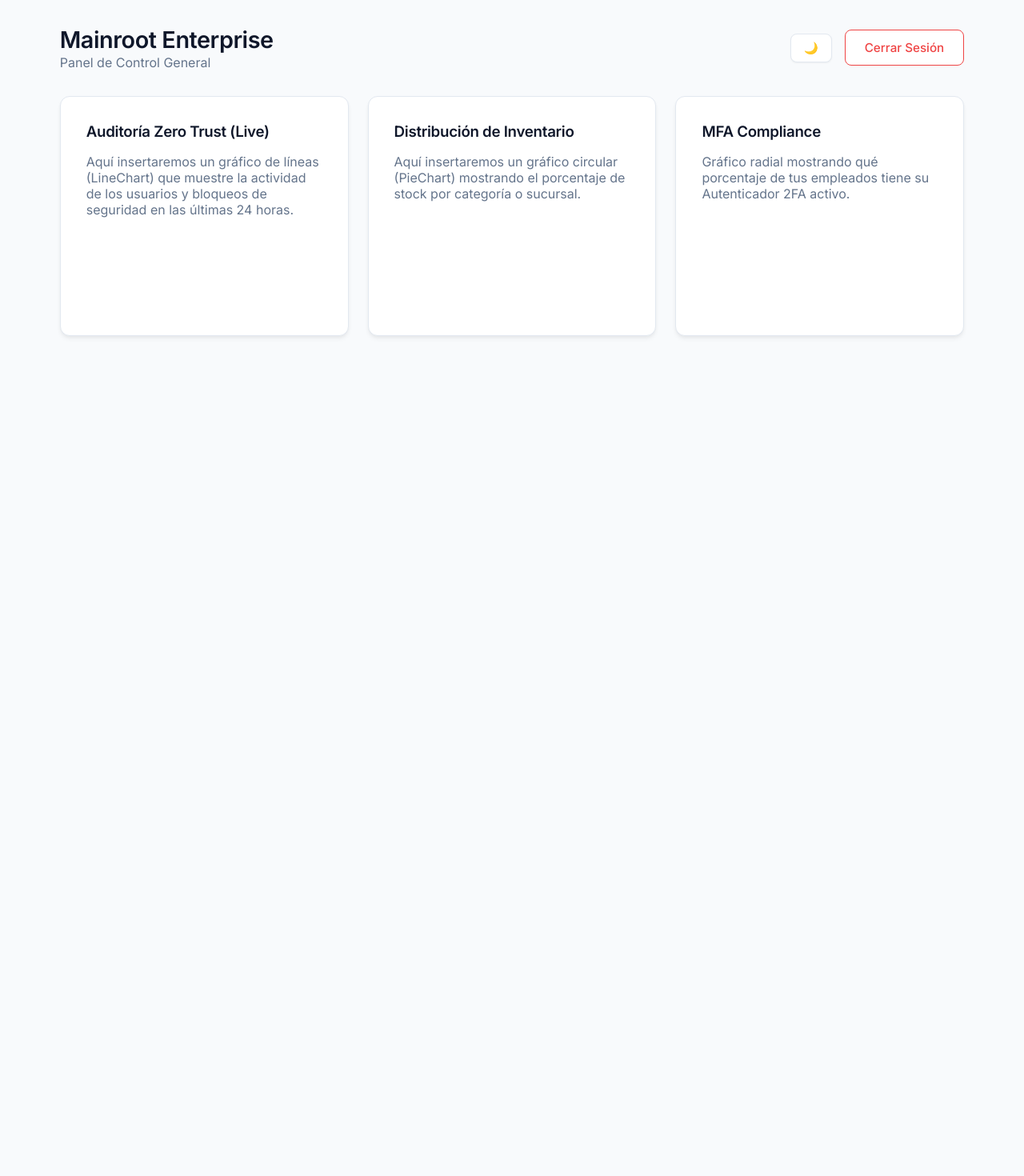
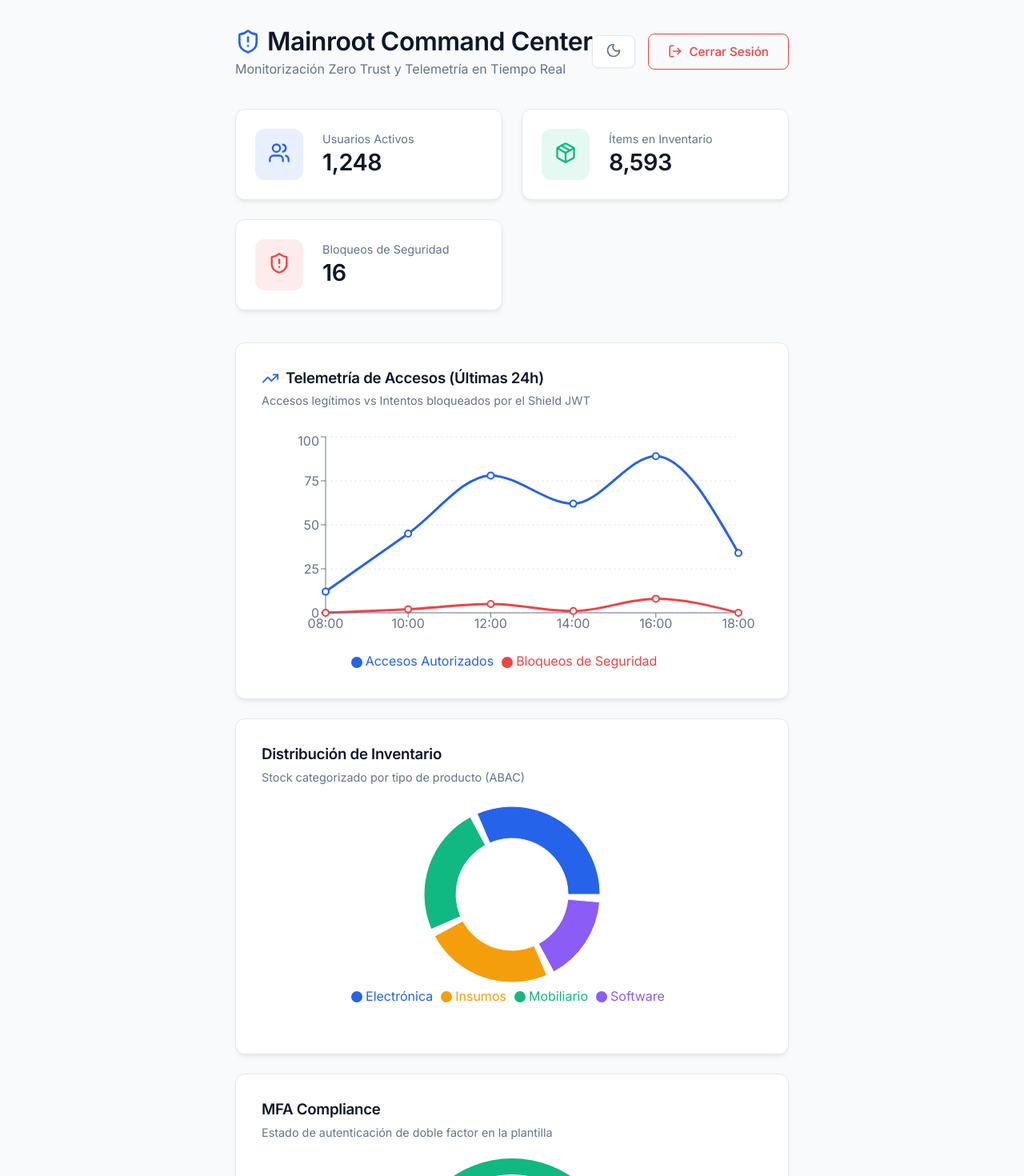
Before and after one commit to Hazielcode/MainRoot, a React app in the folder frontend/: page /dashboard in a window 1280 px wide. Shown: the top 1470 px of the page at 80% size. Before the commit the page ends 800 px from the top, so only its background shows below. Built offline with nearby package versions, Linux system fonts and the light colour scheme; sample sign-in values are in the browser's storage; the HTML template or start-up script is replaced by a standard one.

Commit message:
feat: Dashboard empresarial con graficos Recharts animados

```diff
--- a/frontend/package.json
+++ b/frontend/package.json
@@ -11,9 +11,11 @@
   },
   "dependencies": {
     "axios": "^1.16.0",
+    "lucide-react": "^1.14.0",
     "react": "^19.2.5",
     "react-dom": "^19.2.5",
-    "react-router-dom": "^7.15.0"
+    "react-router-dom": "^7.15.0",
+    "recharts": "^3.8.1"
   },
   "devDependencies": {
     "@eslint/js": "^10.0.1",
--- a/frontend/src/pages/DashboardPage.jsx
+++ b/frontend/src/pages/DashboardPage.jsx
@@ -1,10 +1,69 @@
-import React, { useContext } from 'react';
+import React, { useContext, useState, useEffect } from 'react';
 import { useNavigate } from 'react-router-dom';
 import { ThemeContext } from '../App.jsx';
+import {
+  LineChart, Line, XAxis, YAxis, CartesianGrid, Tooltip as RechartsTooltip, ResponsiveContainer,
+  PieChart, Pie, Cell, RadialBarChart, RadialBar, Legend
+} from 'recharts';
+import { ShieldAlert, Users, Package, TrendingUp, LogOut, Sun, Moon } from 'lucide-react';
+
+// === Datos Simulados (Placeholder para el Backend Real) ===
+const auditData = [
+  { time: '08:00', accesses: 12, blocks: 0 },
+  { time: '10:00', accesses: 45, blocks: 2 },
+  { time: '12:00', accesses: 78, blocks: 5 },
+  { time: '14:00', accesses: 62, blocks: 1 },
+  { time: '16:00', accesses: 89, blocks: 8 },
+  { time: '18:00', accesses: 34, blocks: 0 },
+];
+
+const inventoryData = [
+  { name: 'Electrónica', value: 400 },
+  { name: 'Mobiliario', value: 300 },
+  { name: 'Insumos', value: 300 },
+  { name: 'Software', value: 200 },
+];
+
+const mfaData = [
+  { name: 'Sin MFA', count: 20, fill: 'var(--danger)' },
+  { name: 'MFA Activo', count: 80, fill: 'var(--success)' },
+];
+
+const COLORS = ['#2563eb', '#10b981', '#f59e0b', '#8b5cf6'];
+
+// Custom Tooltip estilizado para hacer match con el modo Oscuro/Claro
+const CustomTooltip = ({ active, payload, label }) => {
+  if (active && payload && payload.length) {
+    return (
+      <div style={{
+        backgroundColor: 'var(--bg-secondary)',
+        padding: '1rem',
+        border: '1px solid var(--border-color)',
+        borderRadius: '8px',
+        boxShadow: 'var(--shadow-lg)'
+      }}>
+        <p style={{ margin: '0 0 0.5rem 0', fontWeight: 600, color: 'var(--text-primary)' }}>{label}</p>
+        {payload.map((entry, index) => (
+          <p key={index} style={{ margin: 0, color: entry.color, fontSize: '0.9rem', fontWeight: 500 }}>
+            {entry.name}: {entry.value}
+          </p>
+        ))}
+      </div>
+    );
+  }
+  return null;
+};
 
 const DashboardPage = () => {
   const navigate = useNavigate();
   const { isDarkMode, toggleTheme } = useContext(ThemeContext);
+  const [loading, setLoading] = useState(true);
+
+  // Simulación de carga inicial para disparar animaciones de entrada
+  useEffect(() => {
+    const timer = setTimeout(() => setLoading(false), 500);
+    return () => clearTimeout(timer);
+  }, []);
 
   const handleLogout = () => {
     localStorage.removeItem('mainroot_token');
@@ -12,39 +71,149 @@ const DashboardPage = () => {
   };
 
   return (
-    <div style={{ padding: '2rem', maxWidth: '1200px', margin: '0 auto' }}>
-      {/* Header del Dashboard */}
-      <header style={{ display: 'flex', justifyContent: 'space-between', alignItems: 'center', marginBottom: '2rem' }}>
+    <div style={{ padding: '2rem', maxWidth: '1400px', margin: '0 auto' }}>
+
+      {/* Header Corporativo */}
+      <header style={{ display: 'flex', justifyContent: 'space-between', alignItems: 'center', marginBottom: '2.5rem' }}>
         <div>
-          <h2 style={{ fontSize: '1.8rem', color: 'var(--text-primary)' }}>Mainroot Enterprise</h2>
-          <p className="text-secondary">Panel de Control General</p>
+          <h2 style={{ fontSize: '2rem', color: 'var(--text-primary)', display: 'flex', alignItems: 'center', gap: '0.5rem', margin: 0 }}>
+            <ShieldAlert size={32} color="var(--accent-primary)" />
+            Mainroot Command Center
+          </h2>
+          <p className="text-secondary" style={{ marginTop: '0.25rem' }}>Monitorización Zero Trust y Telemetría en Tiempo Real</p>
         </div>
         <div style={{ display: 'flex', gap: '1rem', alignItems: 'center' }}>
           <button onClick={toggleTheme} className="btn-icon" title="Alternar Tema">
-            {isDarkMode ? '☀️' : '🌙'}
+            {isDarkMode ? <Sun size={20}/> : <Moon size={20}/>}
           </button>
-          <button onClick={handleLogout} className="btn" style={{ backgroundColor: 'var(--bg-secondary)', border: '1px solid var(--danger)', color: 'var(--danger)' }}>
-            Cerrar Sesión
+          <button onClick={handleLogout} className="btn" style={{ backgroundColor: 'transparent', border: '1px solid var(--danger)', color: 'var(--danger)' }}>
+            <LogOut size={18} /> Cerrar Sesión
           </button>
         </div>
       </header>
 
-      {/* Grilla de Gráficos (Placeholder) */}
-      <div style={{ display: 'grid', gridTemplateColumns: 'repeat(auto-fit, minmax(300px, 1fr))', gap: '1.5rem' }}>
-        <div className="card" style={{ padding: '2rem', minHeight: '300px' }}>
-          <h3 style={{ marginBottom: '1rem' }}>Auditoría Zero Trust (Live)</h3>
-          <p className="text-secondary">Aquí insertaremos un gráfico de líneas (LineChart) que muestre la actividad de los usuarios y bloqueos de seguridad en las últimas 24 horas.</p>
+      {/* Tarjetas KPI (Key Performance Indicators) */}
+      <div style={{ display: 'grid', gridTemplateColumns: 'repeat(auto-fit, minmax(250px, 1fr))', gap: '1.5rem', marginBottom: '2.5rem' }}>
+
+        <div className={`card ${!loading ? 'animate-fade-in' : ''}`} style={{ padding: '1.5rem', display: 'flex', alignItems: 'center', gap: '1.5rem' }}>
+          <div style={{ padding: '1rem', backgroundColor: 'rgba(37, 99, 235, 0.1)', borderRadius: '12px' }}>
+            <Users size={28} color="var(--accent-primary)" />
+          </div>
+          <div>
+            <p className="text-secondary" style={{ fontSize: '0.9rem', marginBottom: '0.2rem' }}>Usuarios Activos</p>
+            <h3 style={{ fontSize: '1.8rem', margin: 0, color: 'var(--text-primary)' }}>1,248</h3>
+          </div>
         </div>
 
-        <div className="card" style={{ padding: '2rem', minHeight: '300px' }}>
-          <h3 style={{ marginBottom: '1rem' }}>Distribución de Inventario</h3>
-          <p className="text-secondary">Aquí insertaremos un gráfico circular (PieChart) mostrando el porcentaje de stock por categoría o sucursal.</p>
+        <div className={`card ${!loading ? 'animate-fade-in' : ''}`} style={{ padding: '1.5rem', display: 'flex', alignItems: 'center', gap: '1.5rem', animationDelay: '0.1s' }}>
+          <div style={{ padding: '1rem', backgroundColor: 'rgba(16, 185, 129, 0.1)', borderRadius: '12px' }}>
+            <Package size={28} color="var(--success)" />
+          </div>
+          <div>
+            <p className="text-secondary" style={{ fontSize: '0.9rem', marginBottom: '0.2rem' }}>Ítems en Inventario</p>
+            <h3 style={{ fontSize: '1.8rem', margin: 0, color: 'var(--text-primary)' }}>8,593</h3>
+          </div>
         </div>
 
-        <div className="card" style={{ padding: '2rem', minHeight: '300px' }}>
-          <h3 style={{ marginBottom: '1rem' }}>MFA Compliance</h3>
-          <p className="text-secondary">Gráfico radial mostrando qué porcentaje de tus empleados tiene su Autenticador 2FA activo.</p>
+        <div className={`card ${!loading ? 'animate-fade-in' : ''}`} style={{ padding: '1.5rem', display: 'flex', alignItems: 'center', gap: '1.5rem', animationDelay: '0.2s' }}>
+          <div style={{ padding: '1rem', backgroundColor: 'rgba(239, 68, 68, 0.1)', borderRadius: '12px' }}>
+            <ShieldAlert size={28} color="var(--danger)" />
+          </div>
+          <div>
+            <p className="text-secondary" style={{ fontSize: '0.9rem', marginBottom: '0.2rem' }}>Bloqueos de Seguridad</p>
+            <h3 style={{ fontSize: '1.8rem', margin: 0, color: 'var(--text-primary)' }}>16</h3>
+          </div>
         </div>
+
+      </div>
+
+      {/* Rejilla de Gráficos Recharts */}
+      <div style={{ display: 'grid', gridTemplateColumns: 'repeat(auto-fit, minmax(400px, 1fr))', gap: '1.5rem' }}>
+
+        {/* Gráfico 1: Auditoría (LineChart) */}
+        <div className={`card ${!loading ? 'animate-fade-in' : ''}`} style={{ padding: '2rem', minHeight: '400px', gridColumn: '1 / -1', animationDelay: '0.3s' }}>
+          <div style={{ display: 'flex', alignItems: 'center', justifyContent: 'space-between', marginBottom: '2rem' }}>
+            <div>
+              <h3 style={{ display: 'flex', alignItems: 'center', gap: '0.5rem', color: 'var(--text-primary)', margin: 0 }}>
+                <TrendingUp size={22} color="var(--accent-primary)" />
+                Telemetría de Accesos (Últimas 24h)
+              </h3>
+              <p className="text-secondary" style={{ fontSize: '0.9rem', marginTop: '0.5rem' }}>Accesos legítimos vs Intentos bloqueados por el Shield JWT</p>
+            </div>
+          </div>
+
+          <div style={{ width: '100%', height: 300 }}>
+            <ResponsiveContainer>
+              <LineChart data={auditData} margin={{ top: 5, right: 30, left: 20, bottom: 5 }}>
+                <CartesianGrid strokeDasharray="3 3" stroke="var(--border-color)" vertical={false} />
+                <XAxis dataKey="time" stroke="var(--text-secondary)" tick={{fill: 'var(--text-secondary)'}} />
+                <YAxis stroke="var(--text-secondary)" tick={{fill: 'var(--text-secondary)'}} />
+                <RechartsTooltip content={<CustomTooltip />} cursor={{ stroke: 'var(--border-color)', strokeWidth: 2, fill: 'transparent' }} />
+                <Legend iconType="circle" wrapperStyle={{ paddingTop: '20px' }} />
+                <Line type="monotone" name="Accesos Autorizados" dataKey="accesses" stroke="var(--accent-primary)" strokeWidth={3} dot={{ r: 4, strokeWidth: 2 }} activeDot={{ r: 8 }} animationDuration={1500} />
+                <Line type="monotone" name="Bloqueos de Seguridad" dataKey="blocks" stroke="var(--danger)" strokeWidth={3} dot={{ r: 4, strokeWidth: 2 }} activeDot={{ r: 8 }} animationDuration={1500} />
+              </LineChart>
+            </ResponsiveContainer>
+          </div>
+        </div>
+
+        {/* Gráfico 2: Inventario (PieChart) */}
+        <div className={`card ${!loading ? 'animate-fade-in' : ''}`} style={{ padding: '2rem', height: '420px', animationDelay: '0.4s' }}>
+          <h3 style={{ margin: 0, color: 'var(--text-primary)' }}>Distribución de Inventario</h3>
+          <p className="text-secondary" style={{ fontSize: '0.9rem', marginTop: '0.5rem', marginBottom: '1rem' }}>Stock categorizado por tipo de producto (ABAC)</p>
+
+          <div style={{ width: '100%', height: 280 }}>
+            <ResponsiveContainer>
+              <PieChart>
+                <Pie
+                  data={inventoryData}
+                  cx="50%" cy="50%"
+                  innerRadius={70}
+                  outerRadius={110}
+                  paddingAngle={5}
+                  dataKey="value"
+                  animationDuration={1500}
+                >
+                  {inventoryData.map((entry, index) => (
+                    <Cell key={`cell-${index}`} fill={COLORS[index % COLORS.length]} />
+                  ))}
+                </Pie>
+                <RechartsTooltip content={<CustomTooltip />} />
+                <Legend iconType="circle" verticalAlign="bottom" height={36} />
+              </PieChart>
+            </ResponsiveContainer>
+          </div>
+        </div>
+
+        {/* Gráfico 3: MFA Compliance (RadialBarChart) */}
+        <div className={`card ${!loading ? 'animate-fade-in' : ''}`} style={{ padding: '2rem', height: '420px', animationDelay: '0.5s' }}>
+          <h3 style={{ margin: 0, color: 'var(--text-primary)' }}>MFA Compliance</h3>
+          <p className="text-secondary" style={{ fontSize: '0.9rem', marginTop: '0.5rem', marginBottom: '1rem' }}>Estado de autenticación de doble factor en la plantilla</p>
+
+          <div style={{ width: '100%', height: 280 }}>
+            <ResponsiveContainer>
+              <RadialBarChart
+                cx="50%" cy="50%"
+                innerRadius="60%" outerRadius="100%"
+                barSize={20}
+                data={mfaData}
+                startAngle={180} endAngle={0}
+              >
+                <RadialBar
+                  minAngle={15}
+                  background={{ fill: 'var(--border-color)' }}
+                  clockWise
+                  dataKey="count"
+                  cornerRadius={10}
+                  animationDuration={1500}
+                />
+                <Legend iconSize={10} layout="vertical" verticalAlign="middle" wrapperStyle={{ right: 0, color: 'var(--text-primary)' }} />
+                <RechartsTooltip content={<CustomTooltip />} />
+              </RadialBarChart>
+            </ResponsiveContainer>
+          </div>
+        </div>
+
       </div>
     </div>
   );
```
Also changed, not shown: 2 other files (tests, documents, lock files or other folders).
